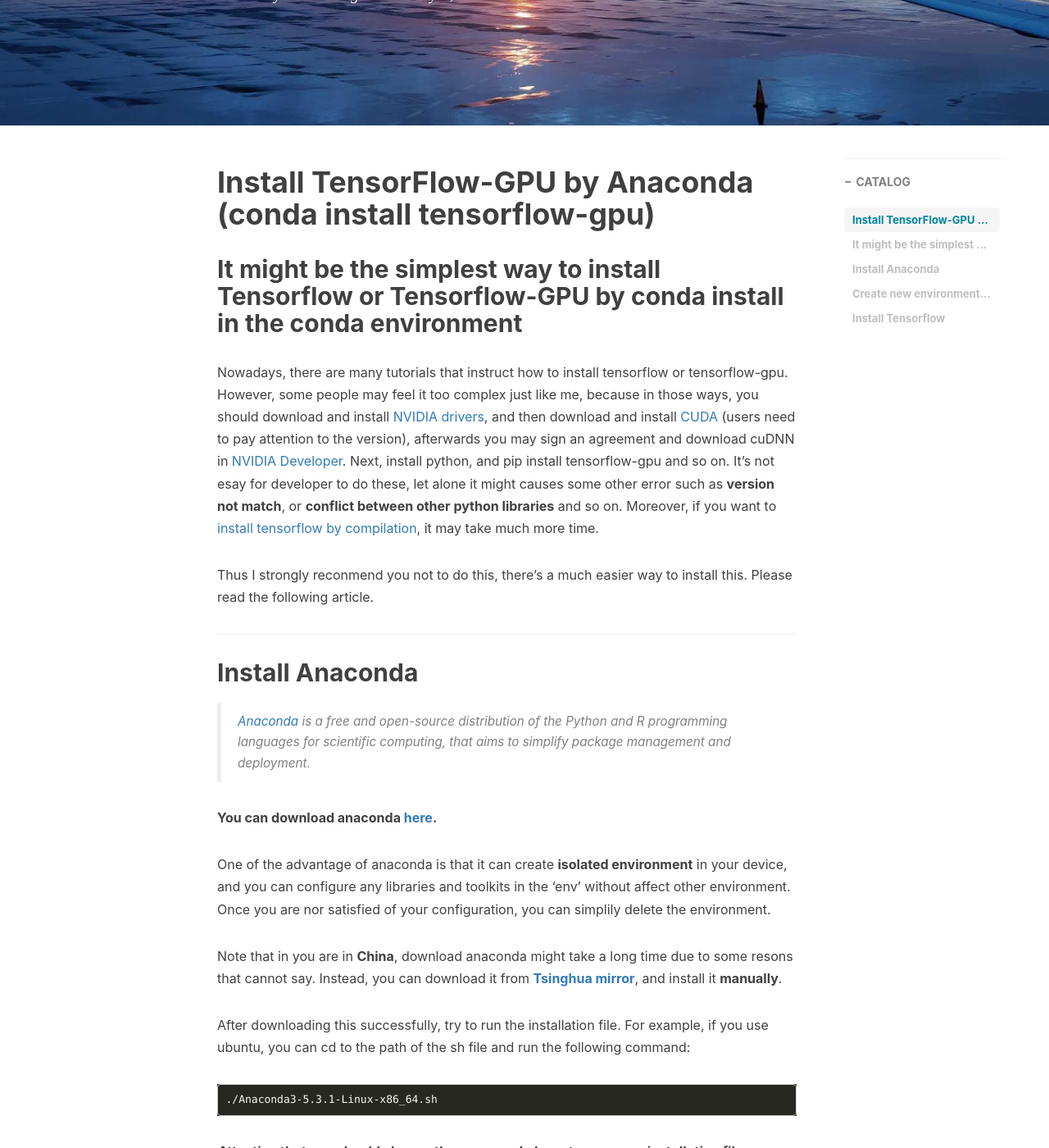
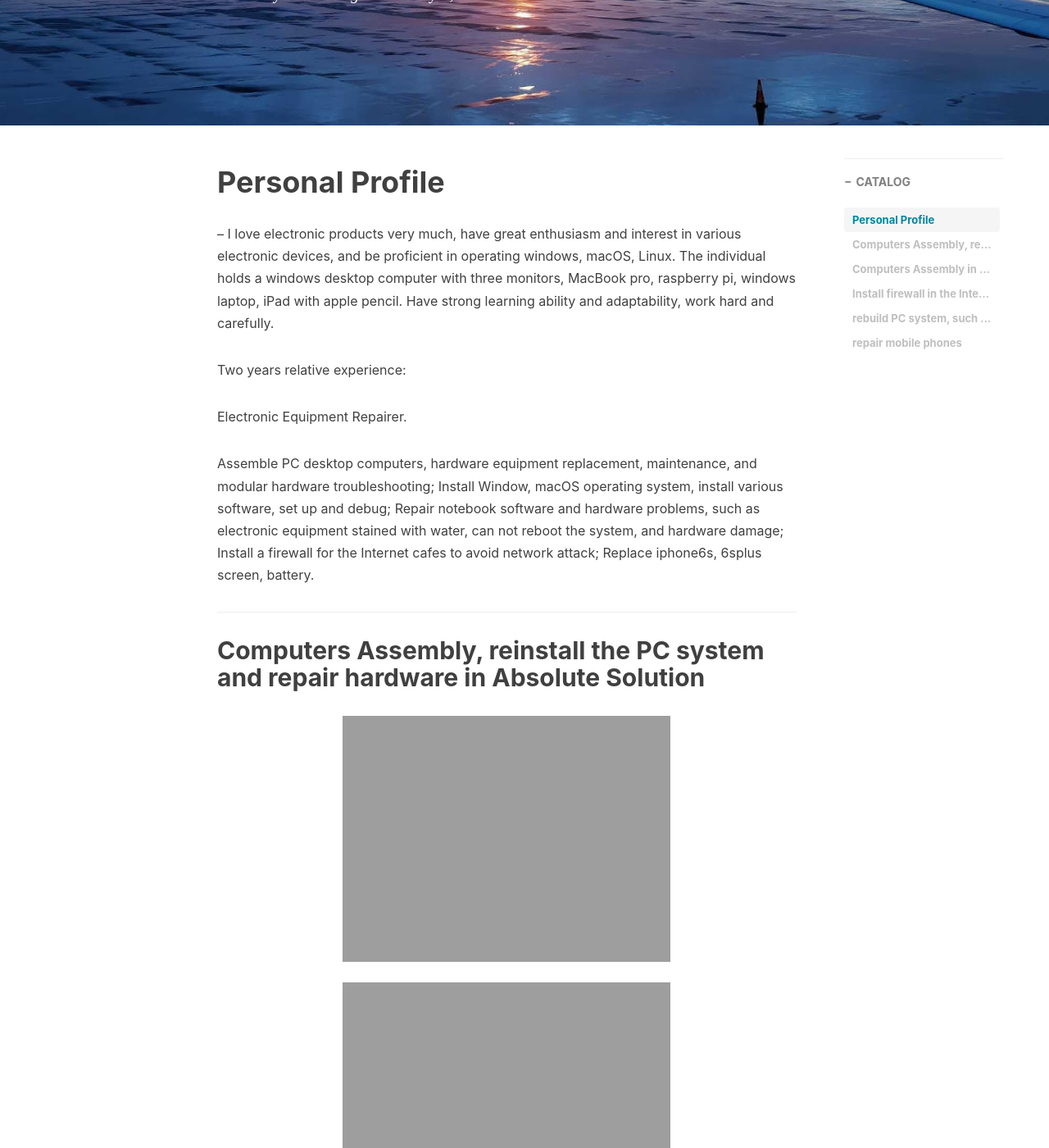
Before and after one commit to JadeSure/my_old_blog, a Jekyll site: the page built from _posts/2021-01-04-Electronics-lover.md, in a window 1280 px wide and 1400 px high, scrolled down 538 px. Shown: the whole window at 82% size. Built offline with Jekyll 4.4.1, drawn with Linux system fonts in a browser that asks for light colours; nearby versions of some CDN libraries; comment, search, counter and statistics services are not loaded; some of the changed text lies outside the part shown.

Commit message:
Update 2021-01-04-Electronics-lover.md
update personal experience

````diff
--- a/_posts/2021-01-04-Electronics-lover.md
+++ b/_posts/2021-01-04-Electronics-lover.md
@@ -18,48 +18,55 @@
 ---
 
 
-# Install TensorFlow-GPU by Anaconda (conda install tensorflow-gpu)
+# Personal Profile
+--
+I love electronic products very much, have great enthusiasm and interest in various electronic devices, and be proficient
+in operating windows, macOS, Linux. The individual holds a windows desktop computer with three monitors, MacBook
+pro, raspberry pi, windows laptop, iPad with apple pencil. Have strong learning ability and adaptability, work hard and
+carefully.
 
-It might be the simplest way to install Tensorflow or Tensorflow-GPU by conda install in the conda environment
---
+Two years relative experience:
 
-Nowadays, there are many tutorials that instruct how to install tensorflow or tensorflow-gpu. However, some people may feel it too complex just like me, because in those ways, you should download and install [NVIDIA drivers](https://www.nvidia.com/Download/index.aspx?lang=en-us), and then download and install [CUDA](https://developer.nvidia.com/cuda-downloads) (users need to pay attention to the version), afterwards you may sign an agreement and download cuDNN in [NVIDIA Developer](https://developer.nvidia.com/cudnn). Next, install python, and pip install tensorflow-gpu and so on. It's not esay for developer to do these, let alone it might causes some other error such as **version not match**, or **conflict between other python libraries** and so on. Moreover, if you want to [install tensorflow by compilation](https://www.tensorflow.org/install/gpu), it may take much more time.
+Electronic Equipment Repairer.
 
-Thus I strongly reconmend you not to do this, there's a much easier way to install this. Please read the following article.
+Assemble PC desktop computers, hardware equipment replacement, maintenance, and modular hardware troubleshooting;
+Install Window, macOS operating system, install various software, set up and debug;
+Repair notebook software and hardware problems, such as electronic equipment stained with water, can not reboot the
+system, and hardware damage;
+Install a firewall for the Internet cafes to avoid network attack;
+Replace iphone6s, 6splus screen, battery.
 
 ---
 
-## Install Anaconda
->[Anaconda](https://www.anaconda.com/) is a free and open-source distribution of the Python and R programming languages for scientific computing, that aims to simplify package management and deployment.
+## Computers Assembly, reinstall the PC system and repair hardware in Absolute Solution
+![picture1](/img/computers_phones/c3.jpg =500x500)
+![picture1](/img/computers_phones/c4.jpg =500x500)
+![picture1](/img/computers_phones/c2.jpg =500x500)
+![picture1](/img/computers_phones/c1.jpg =500x500)
+![picture1](/img/computers_phones/c5.jpg =500x500)
+![picture1](/img/computers_phones/c6.jpg =500x500)
+![picture1](/img/computers_phones/parts1.jpg =500x500)
+![picture1](/img/computers_phones/parts2.jpg =500x500)
+![picture1](/img/computers_phones/parts3.jpg =500x500)
+![picture1](/img/computers_phones/parts4.jpg =500x500)
+![picture1](/img/computers_phones/1.jpg =500x500)
 
-**You can download anaconda [here](https://www.anaconda.com/distribution/#download-section).**
+## Computers Assembly in Centre Com
+![picture1](/img/computers_phones/cc1.jpg =500x500)
+![picture1](/img/computers_phones/cc2.jpg =500x500)
+![picture1](/img/computers_phones/cc3.jpg =500x500)
 
-One of the advantage of anaconda is that it can create **isolated environment** in your device, and you can configure any libraries and toolkits in the 'env' without affect other environment. Once you are nor satisfied of your configuration, you can simplily delete the environment.
+## Install firewall in the Internet bar
+![picture1](/img/computers_phones/parts2.jpg =500x500)
 
-Note that in you are in **China**, download anaconda might take a long time due to some resons that cannot say. Instead, you can download it from [**Tsinghua mirror**](https://mirror.tuna.tsinghua.edu.cn/help/anaconda/), and install it **manually**.
+## rebuild PC system, such Windows, MacOS, Virtual Machine, Linux
+![picture1](/img/computers_phones/sys1.jpg =500x500)
+![picture1](/img/computers_phones/sys2.jpg =500x500)
+![picture1](/img/computers_phones/sys2.jpg =500x500)
 
-After downloading this successfully, try to run the installation file.
-For example, if you use ubuntu, you can cd to the path of the sh file and run the following command:
+## repair mobile phones
+![picture1](/img/computers_phones/phone1.jpg =500x500)
+![picture1](/img/computers_phones/phone2.jpg =500x500)
+![picture1](/img/computers_phones/phone3.jpg =500x500)
 
-```bash
-./Anaconda3-5.3.1-Linux-x86_64.sh
-```
-***Attention that you should change the command above to your own installation file name.***
-
-Then you will successfully install Anaconda!
-
-## Create new environment by conda
-
-If you are unwilling to create conda environment (maybe because of lazy), you can skip this section. However, I strongly reconmend you to create this **for the convience in the future**.
-
-Run the command below:
-```bash
-conda create -n tf
-```
-![picture1](/img/computers_phones/1.jpg)
-
-'tf' is the name of your new conda environment, you can try other names as your own interest.
-
-For other management you conda env, you can read [this](https://conda.io/projects/conda/en/latest/user-guide/tasks/manage-environments.html?highlight=environment).
-
-## Install Tensorflow
+more experiences coming...
````
